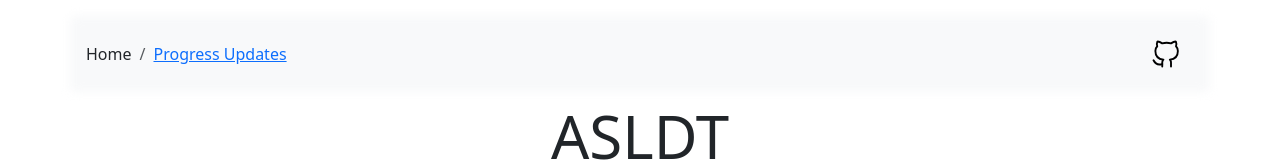
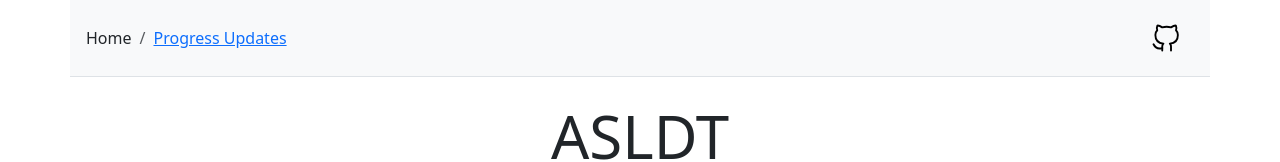
Before and after one commit to EnjoyBacon7/ASLDT, a React (Vite) app: page / in a window 1280 px wide. Shown: the top 162 px of the page. Built offline with nearby package versions, Linux system fonts and the light colour scheme.

Commit message:
updated navbar blur to look better

```diff
--- a/src/Navbar.css
+++ /dev/null
@@ -1,5 +0,0 @@
-.blurredbackground {
-    -webkit-filter: blur(5px);
-    filter: blur(5px);
-    border-radius: 5px;
-}
--- a/src/Navbar.jsx
+++ b/src/Navbar.jsx
@@ -2,8 +2,6 @@ import github_dark from './assets/github-dark.svg'
 import github_light from './assets/github-light.svg'
 
 import { ThemeContext } from './ThemeProvider';
-
-import './Navbar.css'
 
 import React, { useContext } from 'react'
 
@@ -14,8 +12,8 @@ function Navbar() {
 
     return (
 
-        <div className='fixed-top container mt-3 p-3'>
-            <div className={`blurredbackground bg-${theme} z-n1 position-absolute top-0 start-0 w-100 h-100`}></div>
+        <div className='fixed-top container border-bottom p-3'>
+            <div className={`bg-${theme} z-n1 position-absolute top-0 start-0 w-100 h-100`}></div>
             <div className='d-flex justify-content-between align-items-center'>
                 <nav aria-label="breadcrumb">
                     <ol className="breadcrumb m-0">
```
Also changed, not shown: 560 other files (tests, documents, lock files or other folders).
